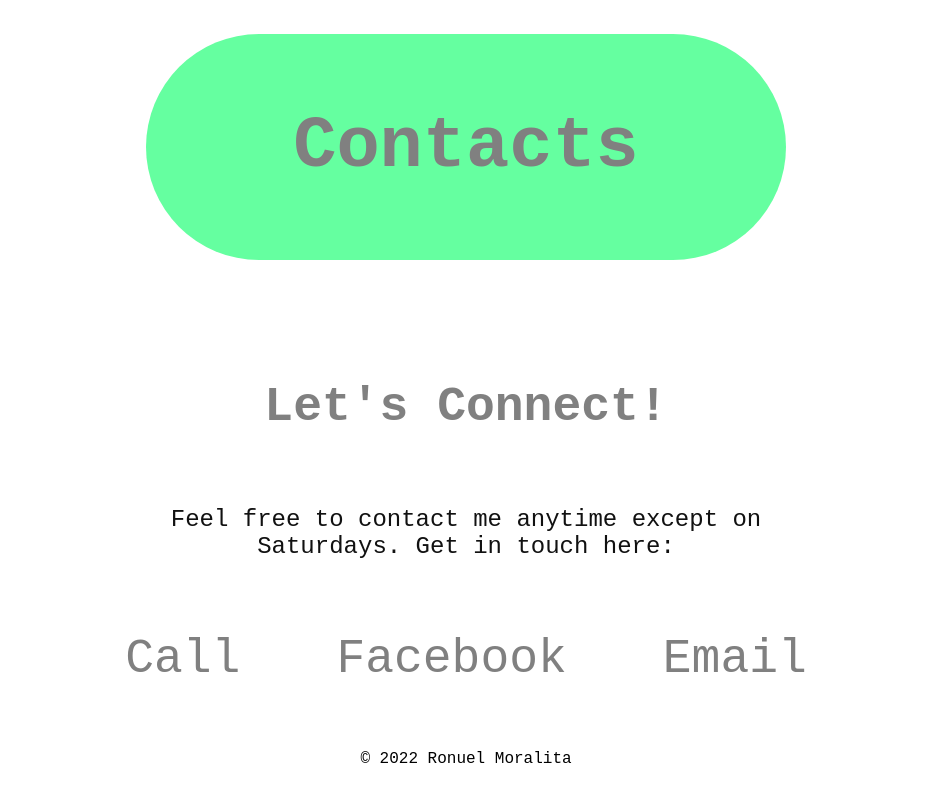
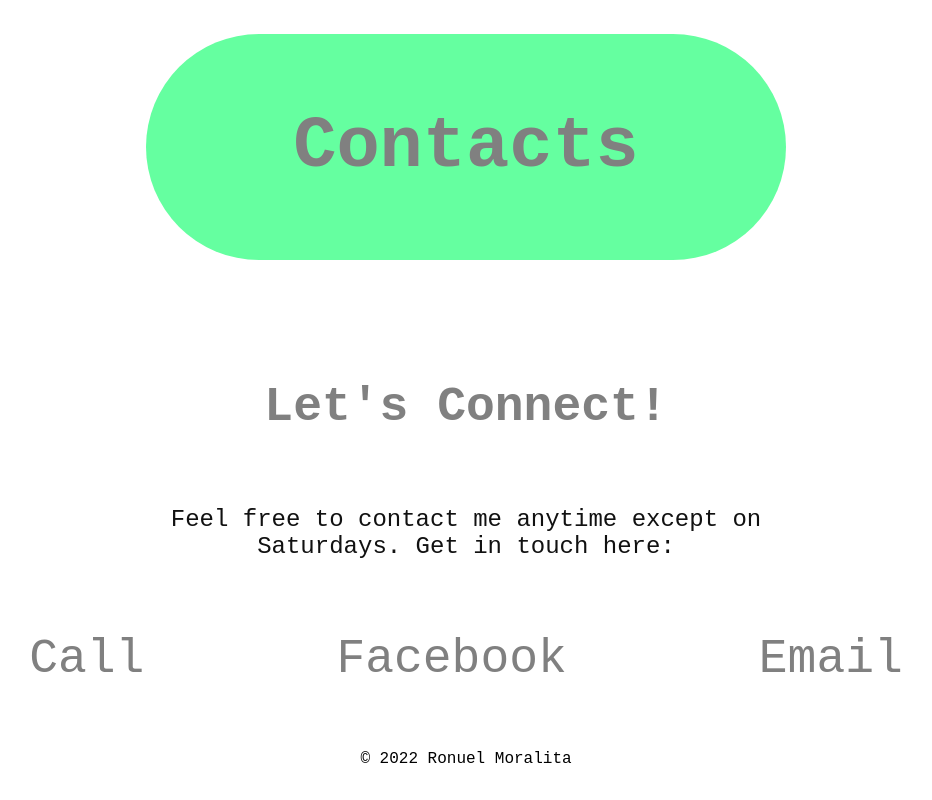
Before and after one commit to ronuelbmoralita/portfolio, a React (Create React App) app: page / in a window 1280 px wide. Shown: the part 8194-8994 px from the top of the page, without its empty margins (174-1106 px from the left). Built offline with nearby package versions, Linux system fonts and the light colour scheme.

Commit message:
'fifteen'

```diff
--- a/src/css/style.css
+++ b/src/css/style.css
@@ -493,12 +493,12 @@ div.contacts a {
 }
 
 div.contacts span{
-  padding: 1em;
+  padding: 2em;
   width: 100%;
 }
 
 div.social {
-  font-size: 1.5em;
+  font-size: 1em;
   width: 100%;
   padding-top: 1em;
   text-align: center;
```
